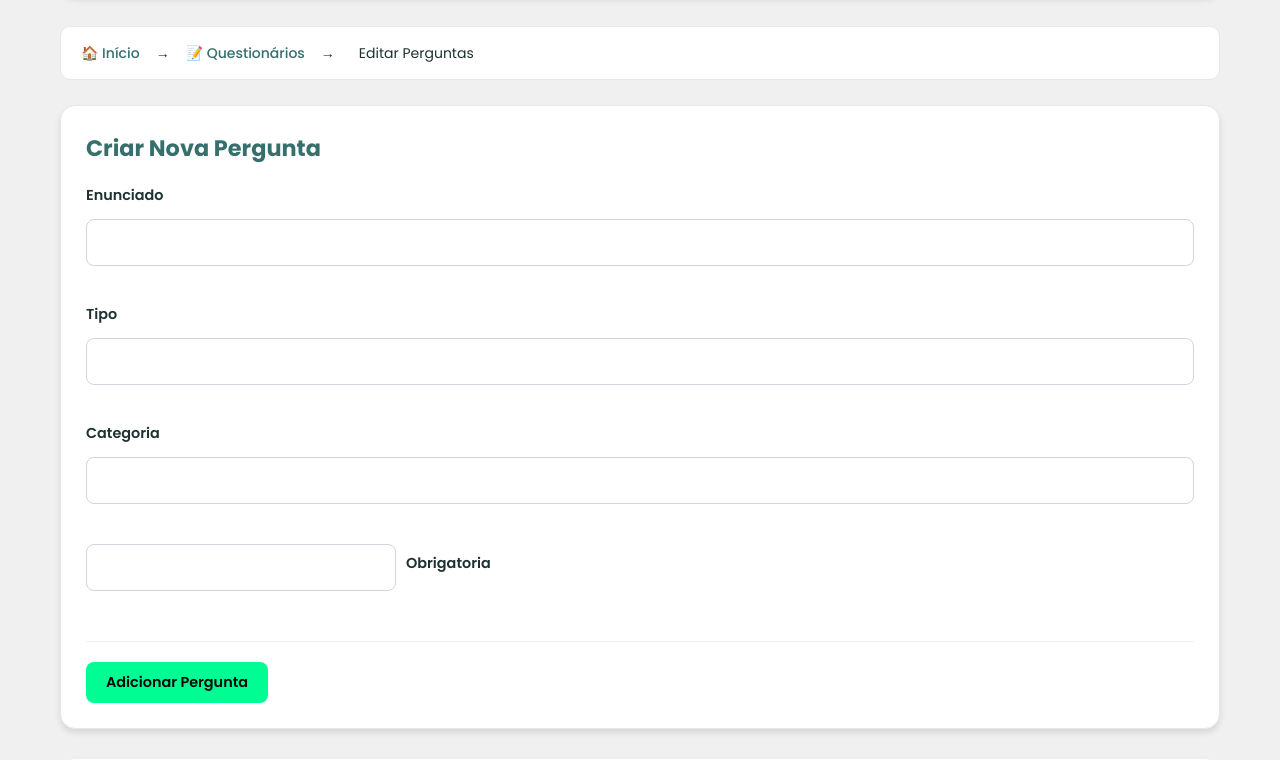
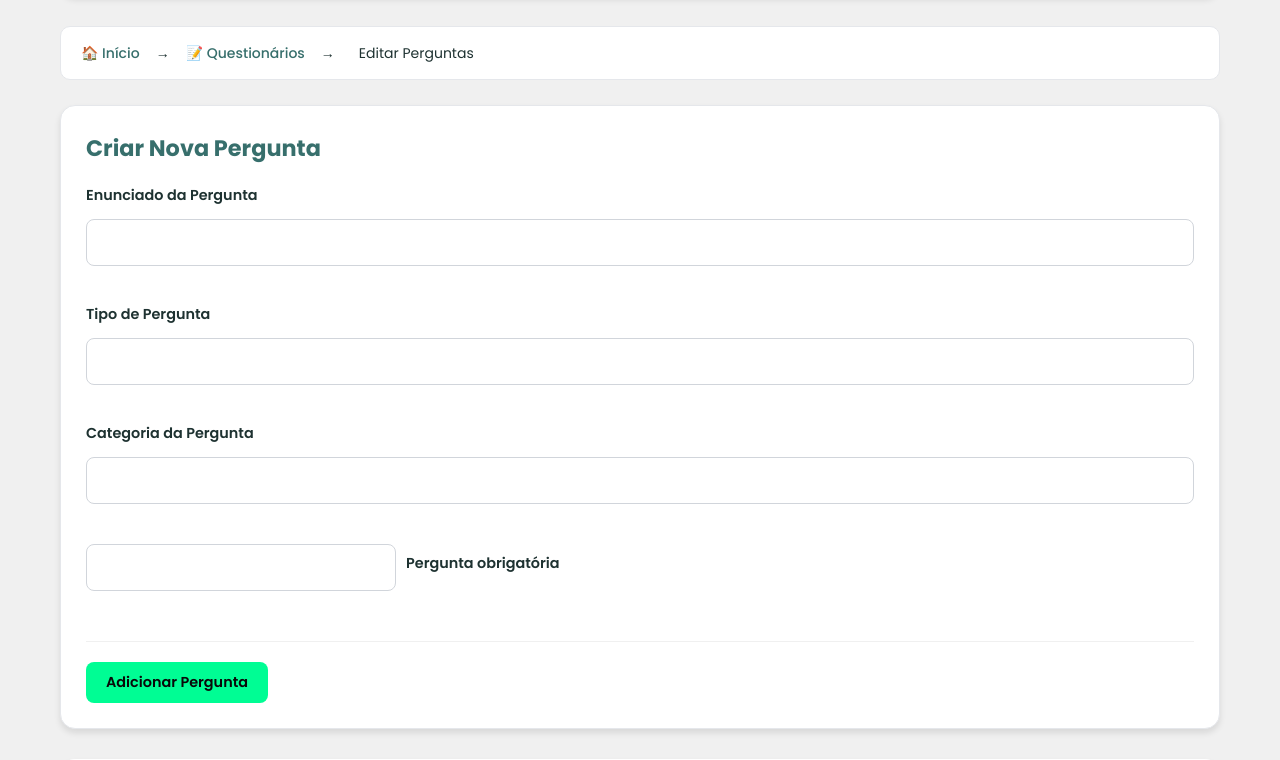
Before and after one commit to K6IK9/AeVALIS.SGAD, a Django app: template templates/avaliacoes/editar_questionario_perguntas.html in a window 1280 px wide. Shown: the part 212-972 px from the top of the page. Run offline with Django 5.2, Linux system fonts and the light colour scheme; the template is opened without the code that fills it: most values are stand-ins (such as "Sample title", 1, 10 or a date in 2020); form fields are guessed from the names that the template uses.

Commit message:
Ajuste nas perguntas

```diff
--- a/templates/avaliacoes/editar_questionario_perguntas.html
+++ b/templates/avaliacoes/editar_questionario_perguntas.html
@@ -63,7 +63,7 @@
 
                 <div class="form-group">
                     <label for="{{ form.enunciado.id_for_label }}">
-                        {{ form.enunciado.label }}
+                        Enunciado da Pergunta
                     </label>
                     {{ form.enunciado }}
                     {% if form.enunciado.errors %}
@@ -77,7 +77,7 @@
 
                 <div class="form-group">
                     <label for="{{ form.tipo.id_for_label }}">
-                        {{ form.tipo.label }}
+                        Tipo de Pergunta
                     </label>
                     {{ form.tipo }}
                     {% if form.tipo.errors %}
@@ -90,8 +90,7 @@
                 </div>
 
                 <div class="form-group" id="opcoes-container" style="display: none;">
-                    <label for="{{ form.opcoes_multipla_escolha.id_for_label }}">{{ form.opcoes_multipla_escolha.label
-                        }}</label>
+                    <label for="{{ form.opcoes_multipla_escolha.id_for_label }}">Opções de Resposta</label>
                     {{ form.opcoes_multipla_escolha }}
                     <small class="form-help">Digite uma opção por linha</small>
                     {% if form.opcoes_multipla_escolha.errors %}
@@ -105,7 +104,7 @@
 
                 <div class="form-group">
                     <label for="{{ form.categoria.id_for_label }}">
-                        {{ form.categoria.label }}
+                        Categoria da Pergunta
                     </label>
                     {{ form.categoria }}
                     {% if form.categoria.errors %}
@@ -120,7 +119,7 @@
                 <div class="form-group">
                     <div class="checkbox-group">
                         {{ form.obrigatoria }}
-                        <label for="{{ form.obrigatoria.id_for_label }}">{{ form.obrigatoria.label }}</label>
+                        <label for="{{ form.obrigatoria.id_for_label }}">Pergunta obrigatória</label>
                     </div>
                 </div>
 
```
